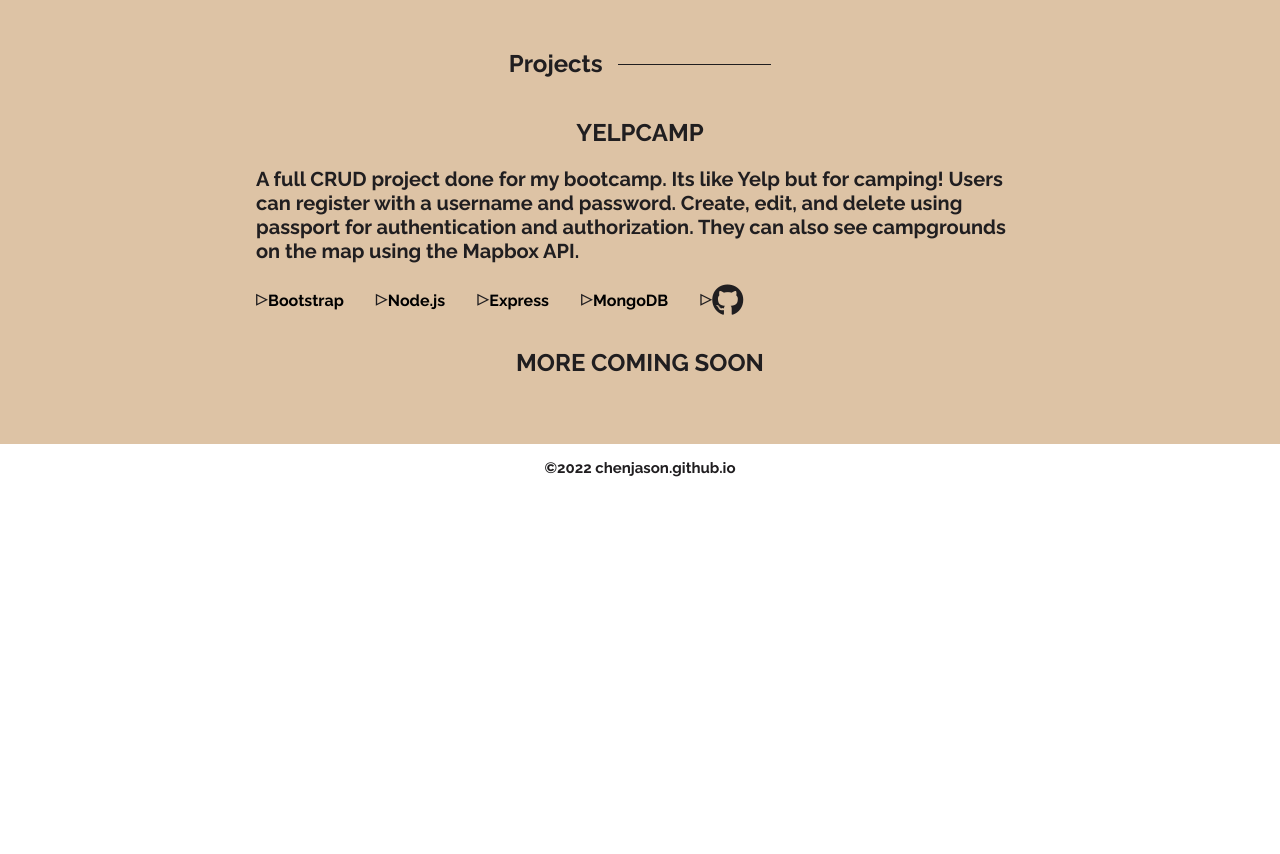
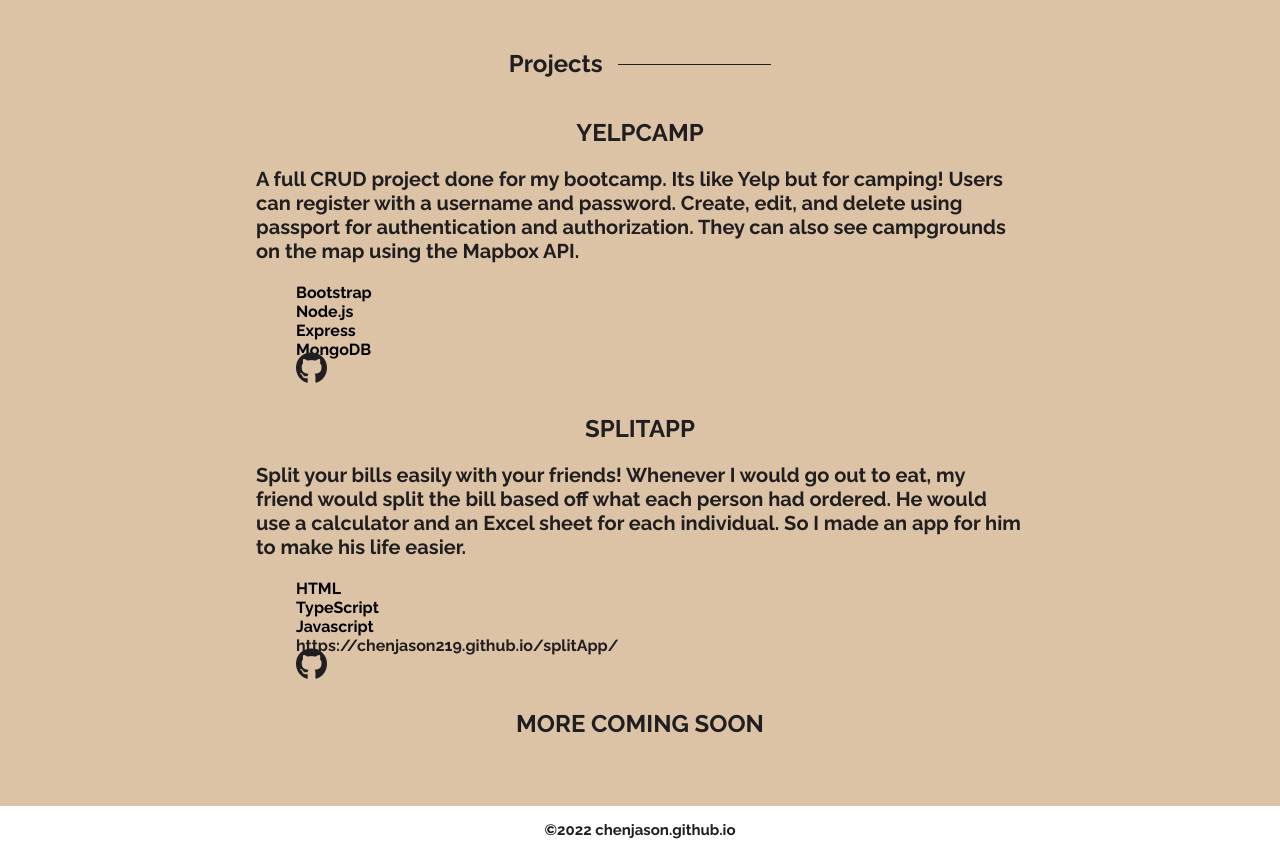
Before and after one commit to chenjason219/chenjason219.github.io, a plain HTML site: page index.html in a window 1280 px wide. Shown: the part 830-1684 px from the top of the page. Before the commit the page ends 1322 px from the top, so only its background shows below. Drawn offline with Linux system fonts and the light colour scheme.

Commit message:
added new project
added new project and stuff

```diff
--- a/index.html
+++ b/index.html
@@ -88,7 +88,7 @@
     <div class="content projects">
         <h1 class="numbered-heading">Projects</h1>
         <div class="wrapper">
-            <div class="YelpCamp">
+            <div class="project">
                 <h1>YELPCAMP</h1>
                 <p>A full CRUD project done for my
                 bootcamp. Its like Yelp but for camping! Users can
@@ -97,7 +97,7 @@
                 authorization. They can also see campgrounds on
                 the map using the Mapbox API.
                 </p>
-                <ul class="YelpCampTech">
+                <ul class="projectTech">
                     <li>Bootstrap</li>
                     <li>Node.js</li>
                     <li>Express</li>
@@ -107,7 +107,28 @@
             </div>
 
         </div>
-        <div class="project-wrapper">
+
+        <div class="wrapper">
+            <div class="project">
+                <h1>SPLITAPP</h1>
+                <p>Split your bills easily with your friends!
+                    Whenever I would go out to eat, my friend would split
+                    the bill based off what each person had ordered.
+                    He would use a calculator and an Excel sheet for each
+                    individual. So I made an app for him to make his life easier.
+                </p>
+                <ul class="projectTech">
+                    <li>HTML</li>
+                    <li>TypeScript</li>
+                    <li>Javascript</li>
+                    <li><a href="https://chenjason219.github.io/splitApp/">https://chenjason219.github.io/splitApp/</a></li>
+                    <li><a href="https://github.com/chenjason219/splitApp"><i class="fa-brands fa-github fa-2xl github-link"></i></a></li>
+                </ul>
+            </div>
+
+        </div>
+
+        <div class="wrapper">
             <div class="more-coming">
                 <h1>MORE COMING SOON</h1>
             </div>
```
